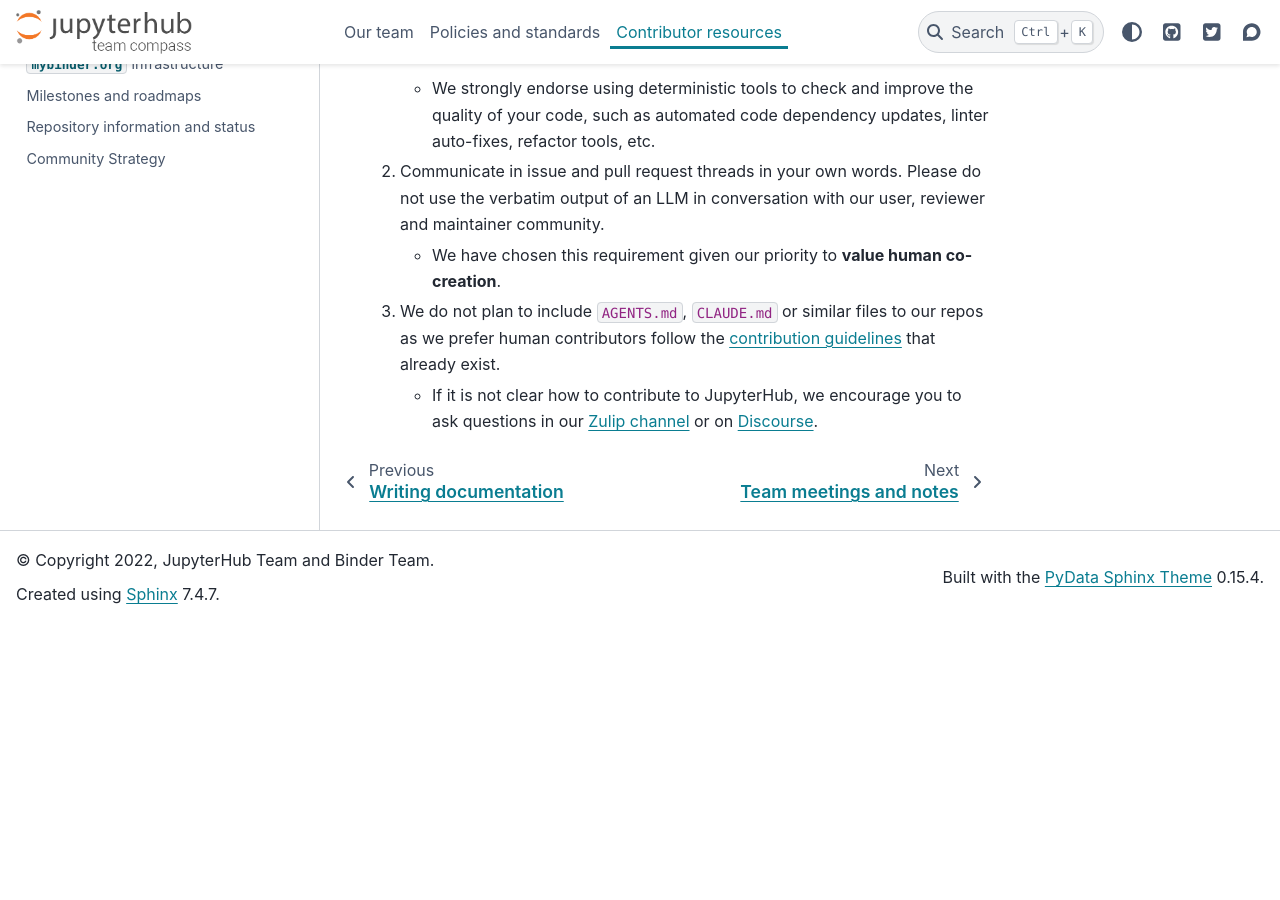
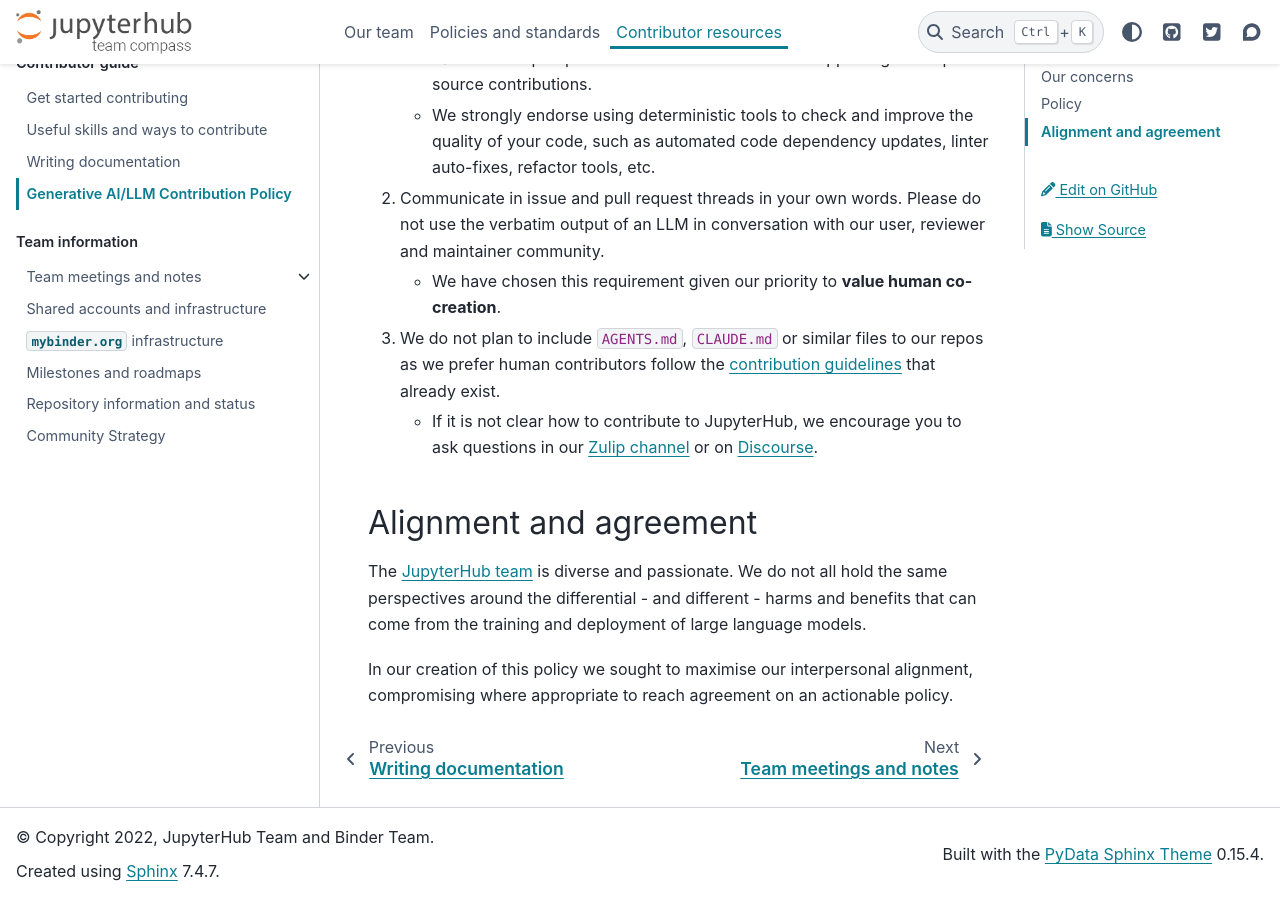
Before and after one commit to jupyterhub/team-compass, a Sphinx documentation site: the page built from docs/contribute/llm.md, in a window 1280 px wide and 900 px high, scrolled down 1719 px. Built offline with Sphinx 7.4.7 and the PyData theme 0.15.4, drawn with Linux system fonts in a browser that asks for light colours; the version number could not be read and is left out; before the commit the page ends 2343 px from its top, so only the background shows below that; some of the changed text lies outside the part shown.

Commit message:
added paragraph about alignment

```diff
--- a/docs/contribute/llm.md
+++ b/docs/contribute/llm.md
@@ -12,7 +12,7 @@
   * We respect **their copyright** over their work and appreciate their shared investment in the scientific open source ecosystem by licensing the materials under the [BSD 3-Clause "New" or "Revised" License](https://github.com/jupyterhub/jupyterhub/blob/main/LICENSE).
   * We respect the **time** taken to read and review contributions, maintinaing a high standard and supportive community engagement.
 * **security**: JupyterHub is trusted infrastructure for hundreds of thousands of users and we prioritize keeping their data, code, and personal configuration information secure.
-* **veracity**: beyond security, we are devoted to accuracy, ensuring our tools do what we think they do.
+* **veracity**: beyond security, we ensure our tools do what we think they do, and that we respect accuracy in communications within and beyond the scientific open source ecosystem.
 * **our global society**: we seek to minimise environmental impact and human exploitation in the development and deployment of JupyterHub infrastructure.
 
 ## Our concerns
@@ -22,7 +22,8 @@
 * changing, and at time of writing (February 2026) **over-burdening**, the reviewing capacity for many open source projects. [REF]
 * trained on very large datasets, and most models do not respect the licenses (or lack thereof) of this input data. [REF]
     * We are keen to follow the development of soverign models such as ["Apertus"](https://www.swiss-ai.org/apertus) which have been trained on appropriately copywrited data, fully transparently, and published with open weights.
-* in many cases trained by people who are underpaid and exposed to traumatic content without appropriate support. See Wired's article from 2024: [The Low-Paid Humans Behind AI’s Smarts Ask Biden to Free Them From "Modern Day Slavery"](https://www.wired.com/story/low-paid-humans-ai-biden-modern-day-slavery)
+* in many cases trained by people who are underpaid and exposed to traumatic content without appropriate support.
+  See Wired's article from 2024: [The Low-Paid Humans Behind AI’s Smarts Ask Biden to Free Them From "Modern Day Slavery"](https://www.wired.com/story/low-paid-humans-ai-biden-modern-day-slavery)
 * consuming very large amounts of energy and potable water, both during their training phases and as they being used to generate outputs. See the MIT Technology Review's summaries of the literature at their [Super Topic: AI and our energy future](https://www.technologyreview.com/supertopic/ai-energy-package/).
 
 ## Policy
@@ -36,3 +37,10 @@
     * We have chosen this requirement given our priority to **value human co-creation**.
 3. We do not plan to include `AGENTS.md`, `CLAUDE.md` or similar files to our repos as we prefer human contributors follow the [contribution guidelines](guide.md) that already exist.
     * If it is not clear how to contribute to JupyterHub, we encourage you to ask questions in our [Zulip channel](https://jupyter.zulipchat.com/#narrow/channel/469744-jupyterhub) or on [Discourse](https://discourse.jupyter.org/c/jupyterhub/10).
+
+## Alignment and agreement
+
+The [JupyterHub team](https://compass.hub.jupyter.org/team/) is diverse and passionate.
+We do not all hold the same perspectives around the differential - and different - harms and benefits that can come from the training and deployment of large language models.
+
+In our creation of this policy we sought to maximise our interpersonal alignment, compromising where appropriate to reach agreement on an actionable policy.
```
